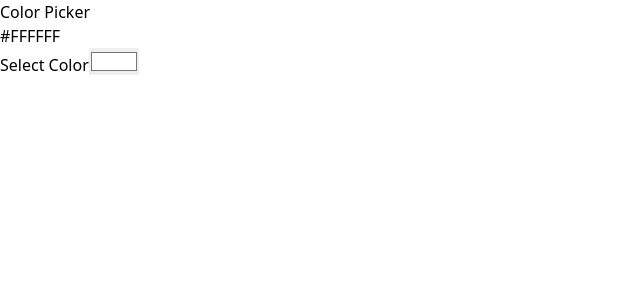
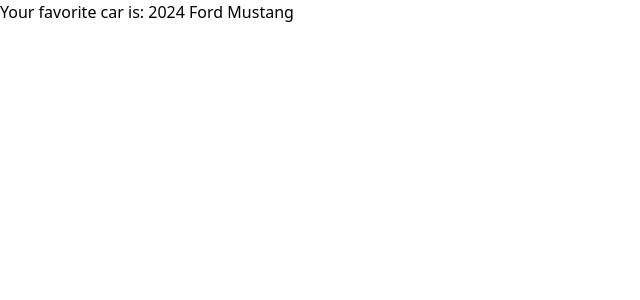
Before and after one commit to Mahfujul-Sagor/React, a React (Vite) app in the folder brocodeprops/: page / in a window 1280 px wide. Shown: the top 300 px of the page, without its empty margins (0-640 px from the left). Built offline with nearby package versions, Linux system fonts and the light colour scheme.

Commit message:
new concept

```diff
--- a/brocodeprops/src/App.jsx
+++ b/brocodeprops/src/App.jsx
@@ -1,9 +1,9 @@
-import ColorPicker from "./components/ColorPicker";
+import MyComponent from "./components/MyComponent";
 
 function App() {
   return (
     <>
-      <ColorPicker />
+      <MyComponent />
     </>
   );
 }
--- /dev/null
+++ b/brocodeprops/src/components/MyComponent.jsx
@@ -0,0 +1,16 @@
+import React, {useState} from 'react'
+
+function MyComponent() {
+
+    const [car, setCar] = useState({year: 2024, make: 'Ford', model: 'Mustang'});
+
+
+
+  return (
+    <div>
+        <p>Your favorite car is: {car.year} {car.make} {car.model}</p>
+    </div>
+  )
+}
+
+export default MyComponent;
```
